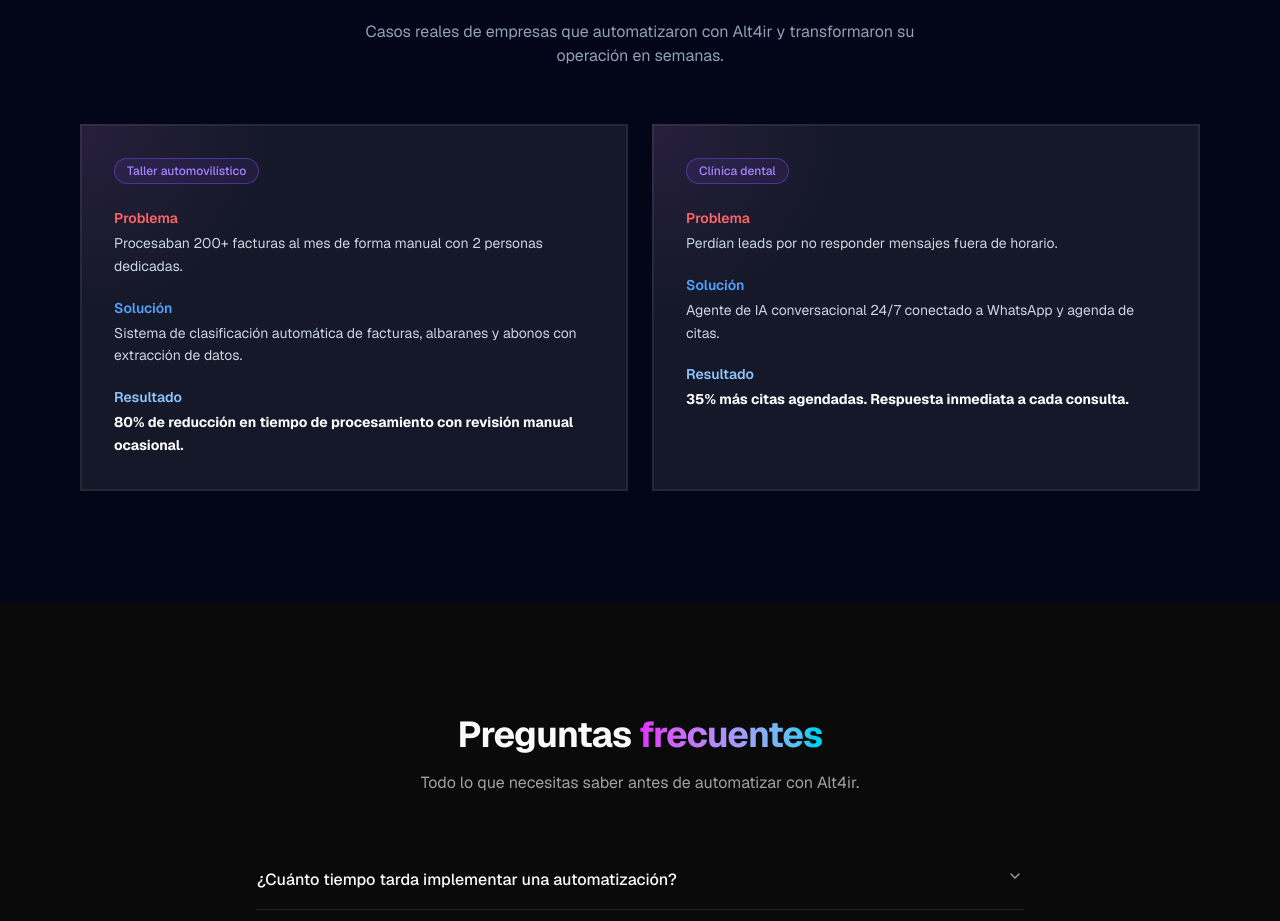
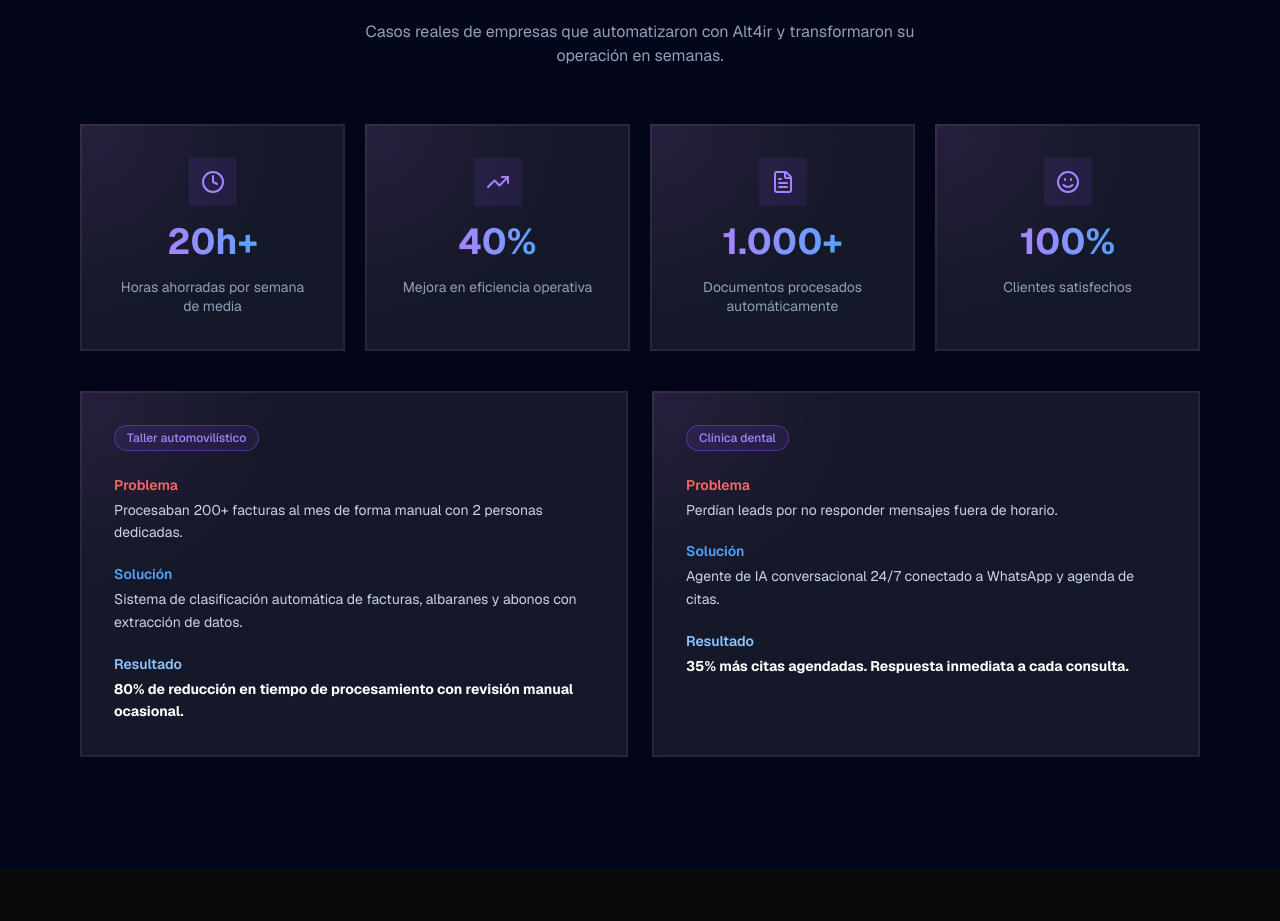
Before and after one commit to jesuslj0/alt4ir-agency, a Next.js app: page / in a window 1280 px wide. Shown: the part 4431-5352 px from the top of the page. Built offline with nearby package versions, Linux system fonts and the light colour scheme.

Commit message:
Cajetillas números de la empresa añadidas

```diff
--- a/components/sections/CaseStudies.tsx
+++ b/components/sections/CaseStudies.tsx
@@ -1,6 +1,30 @@
 "use client"
 
 import { GlowCard } from "@/components/ui/glow-card"
+import { ClockIcon, TrendingUpIcon, FileTextIcon, SmileIcon } from "lucide-react"
+
+const metrics = [
+  {
+    icon: ClockIcon,
+    value: "20h+",
+    label: "Horas ahorradas por semana de media",
+  },
+  {
+    icon: TrendingUpIcon,
+    value: "40%",
+    label: "Mejora en eficiencia operativa",
+  },
+  {
+    icon: FileTextIcon,
+    value: "1.000+",
+    label: "Documentos procesados automáticamente",
+  },
+  {
+    icon: SmileIcon,
+    value: "100%",
+    label: "Clientes satisfechos",
+  },
+]
 
 const cases = [
   {
@@ -44,6 +68,28 @@ export default function CaseStudies() {
           </p>
         </div>
 
+        {/* Grid de 4 métricas */}
+        <div className="grid grid-cols-1 gap-5 sm:grid-cols-2 lg:grid-cols-4 mb-10">
+          {metrics.map((metric) => {
+            const Icon = metric.icon
+            return (
+              <GlowCard
+                key={metric.value}
+                glowColor="purple"
+                className="p-8 flex flex-col items-center text-center gap-4 bg-slate-900/80 border border-slate-800"
+              >
+                <div className="size-12 rounded-xl bg-violet-500/10 flex items-center justify-center">
+                  <Icon className="size-6 text-violet-400" />
+                </div>
+                <span className="text-4xl font-bold bg-gradient-to-r from-violet-400 to-blue-400 bg-clip-text text-transparent">
+                  {metric.value}
+                </span>
+                <span className="text-sm text-slate-400 leading-snug">{metric.label}</span>
+              </GlowCard>
+            )
+          })}
+        </div>
+
         {/* Grid de casos */}
         <div className="grid grid-cols-1 gap-6 md:grid-cols-2">
           {cases.map((c) => (
```
